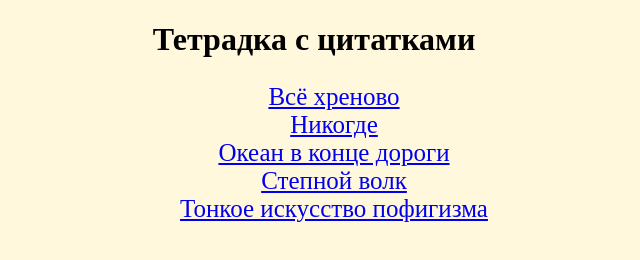
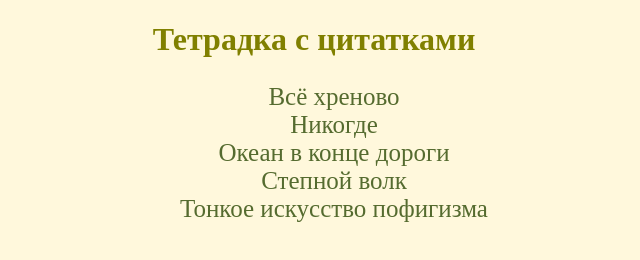
Before and after one commit to den1s21/quotes, a plain HTML site: page index.html in a window 1280 px wide. Shown: the whole page, without its empty margins (326-966 px from the left). Drawn offline with Linux system fonts and the light colour scheme.

Commit message:
Изменены: ссылки, заголовки

```diff
--- a/style.css
+++ b/style.css
@@ -3,6 +3,7 @@ body {
 }
 
 h1, h2 {
+	color: olive;
 	text-align: center;
 }
 
@@ -30,7 +31,8 @@ blockquote {
 }
 
 a[href] {
-
+	color: DarkOliveGreen;
+	text-decoration: none;
 }
 
 footer {
```
